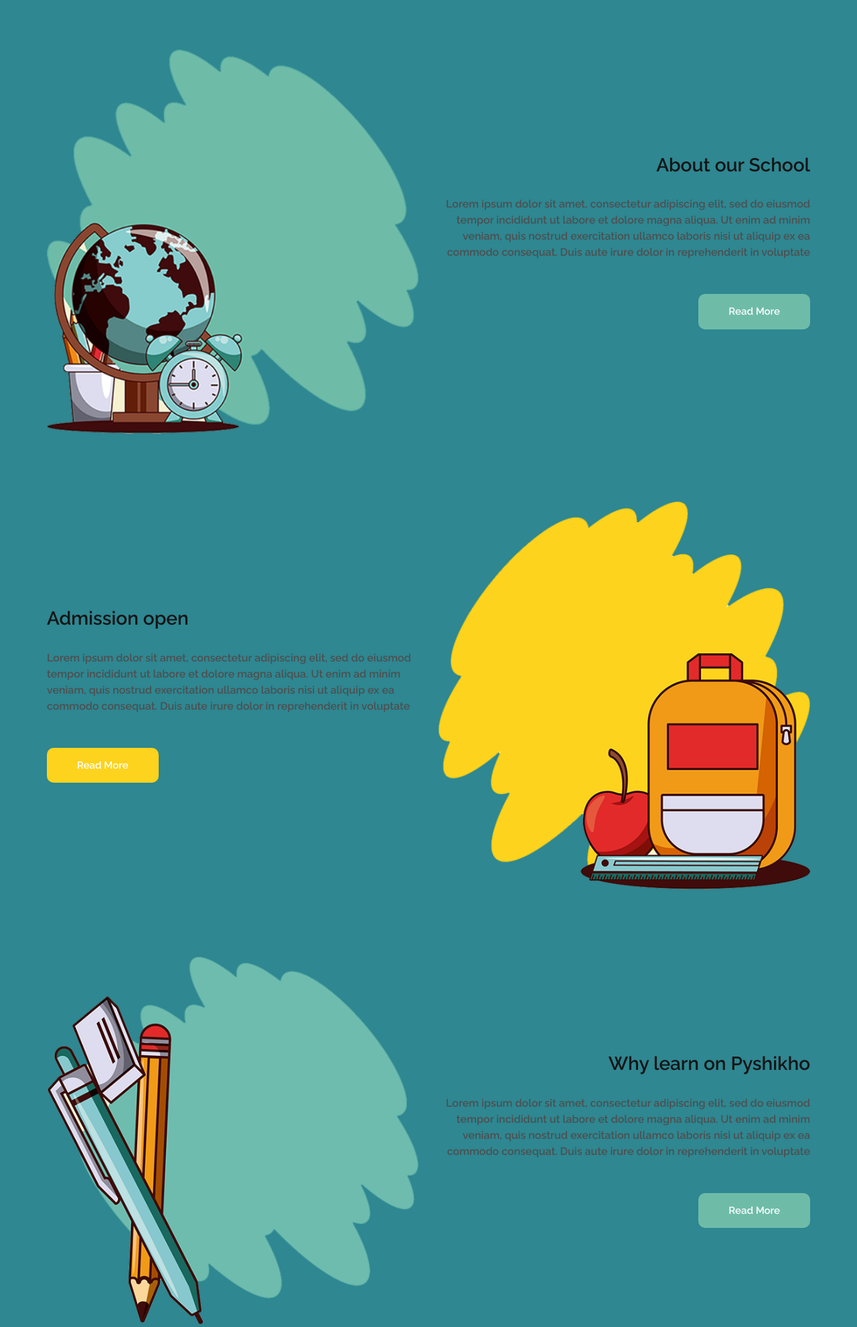
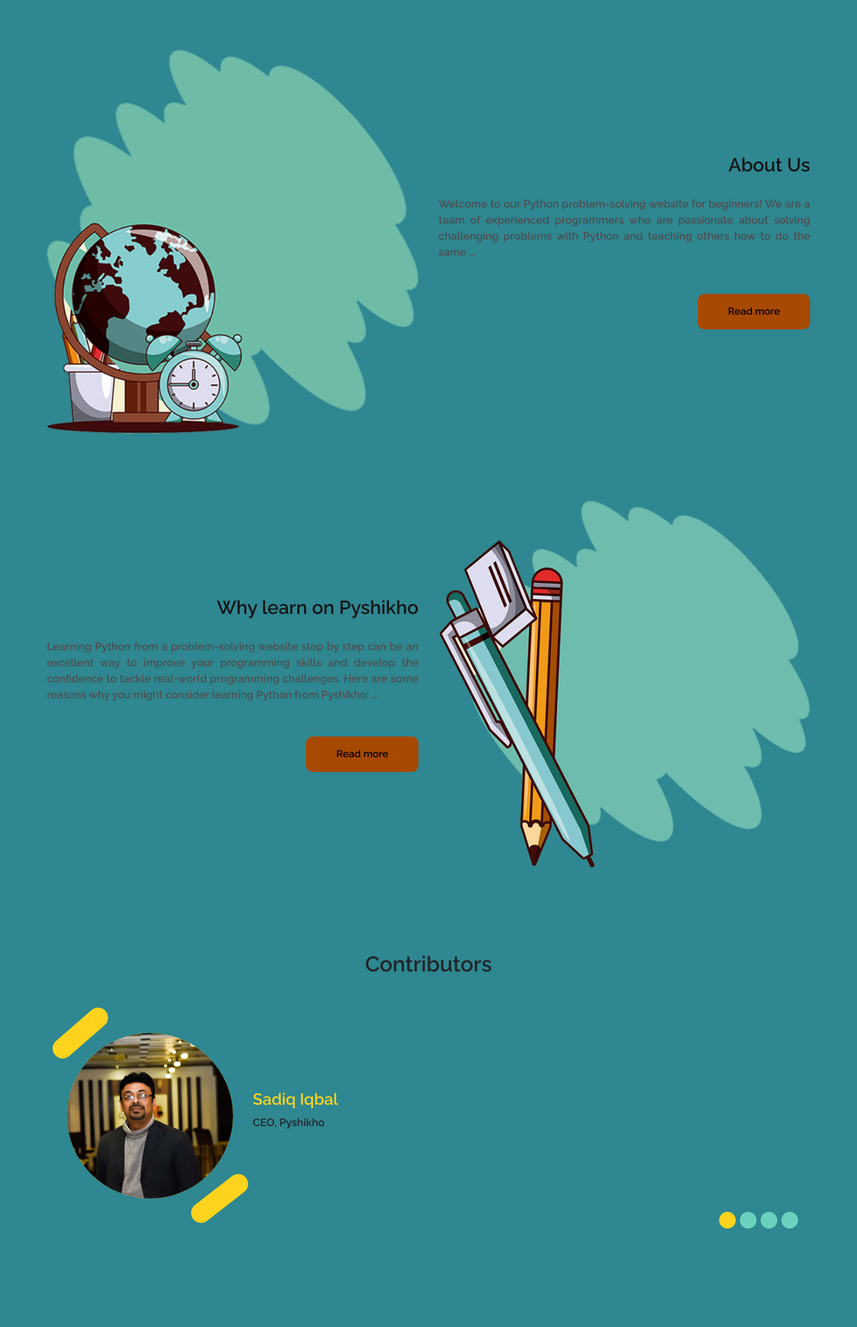
Before and after one commit to RatanAhmed/pyshikho, a Django app: template templates/questions/about.html in a window 1280 px wide. Shown: the part 692-2674 px from the top of the page at 67% size. Run offline with Django 3.2, Linux system fonts and the light colour scheme; the template is opened without the code that fills it, so the values that code supplies are empty; some libraries are stand-ins or nearby versions.

Commit message:
About Section Updated

```diff
--- a/static/css/style.css
+++ b/static/css/style.css
@@ -37,7 +37,20 @@ body.-webkit-scrollbar {
   transition: all 0.3s ease 0s;
 }
 
-.hero_section .call_to-btn {}
+.btn_read_more {
+  display: inline-block;
+  padding: 15px 45px;
+  border-radius: 10px;
+  font-size: 15px;
+  background-color: #a74900;
+  /* color: #ffffff; */
+  font-weight: 600;
+  transition: all 0.3s ease 0s;
+  /* border-color: #000; */
+  border:none;
+}
+
+/* .hero_section .call_to-btn {} */
 
 .call_to-btn img {
   width: 18px;
@@ -273,7 +286,7 @@ a:focus {
 
 
 .admission_section a {
-  background-color: #fdd31d;
+  background-color: #6ebca8;;
   color: #fefeff;
 }
 
@@ -328,6 +341,8 @@ a:focus {
 
 .client_section img {
   width: 100%;
+  border-radius: 50%;
+  background-color: #fdd31d;
 }
 
 .client_img-box::before,
--- a/templates/questions/about.html
+++ b/templates/questions/about.html
@@ -108,17 +108,22 @@
           <div class="col-md-6">
             <div class="about_detail-box">
               <h3>
-                About our School
+                About Us
               </h3>
-              <p>
-                Lorem ipsum dolor sit amet, consectetur adipiscing elit, sed do eiusmod tempor incididunt ut labore et
-                dolore magna aliqua. Ut enim ad minim veniam, quis nostrud exercitation ullamco laboris nisi ut aliquip
-                ex ea commodo consequat. Duis aute irure dolor in reprehenderit in voluptate
+              <p class="text-justify">
+                Welcome to our Python problem-solving website for beginners! We are a team of experienced programmers who are passionate about solving challenging problems with Python and teaching others how to do the same
+                  <span id="dots">...</span>
+                  <span id="more" style="display: none;"><br>Our mission is to help beginners improve their problem-solving skills by providing a range of Python challenges, puzzles, and exercises that are designed to be engaging, challenging, and fun. We understand that problem-solving can be intimidating, especially for those who are new to programming, and that's why we've designed our challenges to be accessible to everyone.
+                    At our Python problem-solving website for beginners, you'll find a range of challenges that cover a variety of topics, from basic syntax to more advanced topics like algorithms and data structures. We offer step-by-step tutorials and solutions for each challenge, so you can learn at your own pace and see how the experts approach the problem.
+                    Our goal is to help you build your problem-solving skills and develop the confidence to tackle even the most challenging programming problems. We believe that with the right resources and support, anyone can become a skilled problem solver and build amazing things with Python.
+                    Thank you for choosing our Python problem-solving website for beginners. We are excited to help you improve your skills and become a confident problem solver!
+                  </span>
               </p>
               <div class="">
-                <a href="" class="call_to-btn btn_white-border">
+                <button onclick="myFunction()" id="myBtn" class="btn_read_more">Read more</button>
+                <!-- <a href="#" onclick="myFunction()" id="myBtn" class="call_to-btn btn_white-border">
                   Read More
-                </a>
+                </a> -->
               </div>
             </div>
           </div>
@@ -129,113 +134,58 @@
 
     <!-- end about section -->
 
-    <!-- admission section -->
-    <section class="admission_section">
+
+    <!-- why section -->
+    <section class="why_section">
       <div class="container">
         <div class="row">
           <div class="col-md-6">
-            <div class="admission_detail-box">
+            <div class="why_detail-box">
               <h3>
-                Admission open
+                Why learn on Pyshikho
               </h3>
-              <p>
-                Lorem ipsum dolor sit amet, consectetur adipiscing elit, sed do eiusmod tempor incididunt ut labore et
-                dolore magna aliqua. Ut enim ad minim veniam, quis nostrud exercitation ullamco laboris nisi ut aliquip
-                ex ea commodo consequat. Duis aute irure dolor in reprehenderit in voluptate
+              <p class="text-justify">
+                Learning Python from a problem-solving website step by step can be an excellent way to improve your programming skills and develop the confidence to tackle real-world programming challenges. Here are some reasons why you might consider learning Python from Pyshikho:
+                <span id="dots1">...</span>
+                  <span id="more1" style="display: none;"><br><br>Real-world problems: Pyshikho website focuses on solving real-world programming challenges. This means that you will learn how to solve problems that are similar to the ones you may encounter in the workplace or in personal projects. <br><br>
+
+                    Step-by-step approach: We offer a step-by-step approach to problem-solving, which means that you can follow along with the solutions at your own pace. This approach is ideal for beginners who are just starting to learn Python and want to build their problem-solving skills gradually. <br><br>
+
+                    Variety of challenges: Pyshikho offers a variety of challenges that cover different topics and difficulty levels. This means that you can choose the challenges that best suit your interests and skill level. <br><br>
+
+                    Hands-on learning: Pyshikho offers a hands-on approach to learning Python. You will have the opportunity to practice your problem-solving skills and gain practical experience with Python as you work through the challenges. <br><br>
+
+                    Expert guidance Pyshikho is designed by experienced Python programmers who are passionate about teaching others how to solve programming problems. You will have access to expert guidance and support as you learn and practice Python. <br><br>
+
+                    Overall Pyshikho offers a comprehensive and engaging way to learn Python step by step. Whether you're a beginner or an experienced programmer, you can benefit from the practical, hands-on approach to problem-solving that our website offers.
+
+                  </span>
               </p>
               <div class="">
-                <a href="" class="call_to-btn btn_white-border">
+                <button onclick="myFunction1()" id="myBtn1" class="btn_read_more">Read more</button>
+                <!-- <a href="#" onclick="myFunction()" id="myBtn" class="call_to-btn btn_white-border">
                   Read More
-                </a>
+                </a> -->
               </div>
             </div>
           </div>
           <div class="col-md-6">
-            <div class="admission_img-container">
-              <img src="{% static 'images/admission.png'%}" alt="">
+            <div class="why_img-container">
+              <img src="{% static 'images/why.png'%}" alt="">
             </div>
           </div>
         </div>
       </div>
     </section>
 
-
-
-    <!-- end admission section -->
-
-    <!-- why section -->
-    <section class="why_section">
-      <div class="container">
-        <div class="row">
-          <div class="col-md-6">
-            <div class="why_img-container">
-              <img src="{% static 'images/why.png'%}" alt="">
-            </div>
-          </div>
-          <div class="col-md-6">
-            <div class="why_detail-box">
-              <h3>
-                Why learn on Pyshikho
-              </h3>
-              <p>
-                Lorem ipsum dolor sit amet, consectetur adipiscing elit, sed do eiusmod tempor incididunt ut labore et
-                dolore magna aliqua. Ut enim ad minim veniam, quis nostrud exercitation ullamco laboris nisi ut aliquip
-                ex ea commodo consequat. Duis aute irure dolor in reprehenderit in voluptate
-              </p>
-              <div class="">
-                <a href="" class="call_to-btn btn_white-border">
-                  Read More
-                </a>
-              </div>
-            </div>
-          </div>
-        </div>
-      </div>
-    </section>
-
-
     <!-- end why section -->
-
-    <!-- determine section -->
-    <section class="determine_section">
-      <div class="container">
-        <div class="row">
-          <div class="col-md-6">
-            <div class="determine_detail-box">
-              <h3>
-                Datermine the right for you
-              </h3>
-              <p>
-                Lorem ipsum dolor sit amet, consectetur adipiscing elit, sed do eiusmod tempor incididunt ut labore et
-                dolore magna aliqua. Ut enim ad minim veniam, quis nostrud exercitation ullamco laboris nisi ut aliquip
-                ex ea commodo consequat. Duis aute irure dolor in reprehenderit in voluptate
-              </p>
-              <div class="">
-                <a href="" class="call_to-btn btn_white-border">
-                  Read More
-                </a>
-              </div>
-            </div>
-          </div>
-          <div class="col-md-6">
-            <div class="determine_img-container">
-              <img src="{% static 'images/determine.png'%}" alt="">
-            </div>
-          </div>
-        </div>
-      </div>
-    </section>
-
-
-    <!-- end determine section -->
-
   </div>
 
 
   <!-- client section -->
   <section class="client_section layout_padding">
     <h2 class="">
-      Testimonial
+      Contributors
     </h2>
     <div class="container">
       <div id="carouselExampleIndicators" class="carousel slide" data-ride="carousel">
@@ -243,26 +193,23 @@
           <li data-target="#carouselExampleIndicators" data-slide-to="0" class="active"></li>
           <li data-target="#carouselExampleIndicators" data-slide-to="1"></li>
           <li data-target="#carouselExampleIndicators" data-slide-to="2"></li>
+          <li data-target="#carouselExampleIndicators" data-slide-to="3"></li>
         </ol>
         <div class="carousel-inner">
           <div class="carousel-item active">
             <div class="row">
               <div class="col-md-3">
                 <div class="client_img-box">
-                  <img src="{% static 'images/client.png'%}" alt="">
+                  <img src="{% static 'images/sadiqsir.jpg'%}" alt="">
                 </div>
               </div>
               <div class="col-md-9">
                 <div class="client_detail-box">
                   <h5>
-                    Alex Du
+                    Sadiq Iqbal
                   </h5>
                   <p>
-                    Lorem ipsum dolor sit amet, consectetur adipiscing elit, sed do eiusmod tempor incididunt ut labore
-                    et
-                    dolore magna aliqua. Ut enim ad minim veniam, quis nostrud exercitation ullamco laboris nisi ut
-                    aliquip ex
-                    ea commodo consequat. Duis aute irure dolor in reprehenderit in voluptate
+                    CEO, Pyshikho
                   </p>
                 </div>
               </div>
@@ -272,20 +219,16 @@
             <div class="row">
               <div class="col-md-3">
                 <div class="client_img-box">
-                  <img src="{% static 'images/client.png'%}" alt="">
+                  <img src="{% static 'images/shaykat.jpg'%}" alt="">
                 </div>
               </div>
               <div class="col-md-9">
                 <div class="client_detail-box">
                   <h5>
-                    Alex Du
+                    Shaykat Al Redowan
                   </h5>
                   <p>
-                    Lorem ipsum dolor sit amet, consectetur adipiscing elit, sed do eiusmod tempor incididunt ut labore
-                    et
-                    dolore magna aliqua. Ut enim ad minim veniam, quis nostrud exercitation ullamco laboris nisi ut
-                    aliquip ex
-                    ea commodo consequat. Duis aute irure dolor in reprehenderit in voluptate
+                    Project Manager, Pyshikho
                   </p>
                 </div>
               </div>
@@ -295,20 +238,35 @@
             <div class="row">
               <div class="col-md-3">
                 <div class="client_img-box">
-                  <img src="{% static 'images/client.png'%}" alt="">
+                  <img src="{% static 'images/ratan.jpg'%}" alt="">
                 </div>
               </div>
               <div class="col-md-9">
                 <div class="client_detail-box">
                   <h5>
-                    Alex Du
+                    Md. Ratan Hawlader
                   </h5>
                   <p>
-                    Lorem ipsum dolor sit amet, consectetur adipiscing elit, sed do eiusmod tempor incididunt ut labore
-                    et
-                    dolore magna aliqua. Ut enim ad minim veniam, quis nostrud exercitation ullamco laboris nisi ut
-                    aliquip ex
-                    ea commodo consequat. Duis aute irure dolor in reprehenderit in voluptate
+                    Devloper, Pyshikho
+                  </p>
+                </div>
+              </div>
+            </div>
+          </div>
+          <div class="carousel-item">
+            <div class="row">
+              <div class="col-md-3">
+                <div class="client_img-box">
+                  <img src="{% static 'images/shad.jpg'%}" alt="">
+                </div>
+              </div>
+              <div class="col-md-9">
+                <div class="client_detail-box">
+                  <h5>
+                    Md. Shad Chowdhury
+                  </h5>
+                  <p>
+                    Devloper, Pyshikho
                   </p>
                 </div>
               </div>
@@ -470,6 +428,46 @@
 
   <script type="text/javascript" src="{% static 'js/jquery-3.4.1.min.js'%}"></script>
   <script type="text/javascript" src="{% static 'js/bootstrap.js'%}"></script>
+  <script>
+    function myFunction() {
+      var dots = document.getElementById("dots");
+      var moreText = document.getElementById("more");
+      var btnText = document.getElementById("myBtn");
+
+      if (dots.style.display === "none") {
+        dots.style.display = "inline";
+        btnText.innerHTML = "Read more";
+        moreText.style.display = "none";
+        btnText.style.border = "none !important";
+        console.log(btnText.style.border)
+      } else {
+        dots.style.display = "none";
+        btnText.innerHTML = "Read less";
+        moreText.style.display = "inline";
+        btnText.setAttribute(bor) = "none !important";
+        console.log(btnText.style.border)
+      }
+
+    }
+
+      function myFunction1() {
+      var dots1 = document.getElementById("dots1");
+      var moreText1 = document.getElementById("more1");
+      var btnText1 = document.getElementById("myBtn1");
+
+      if (dots1.style.display === "none") {
+        dots1.style.display = "inline";
+        btnText1.innerHTML = "Read more";
+        moreText1.style.display = "none";
+
+      } else {
+        dots1.style.display = "none";
+        btnText1.innerHTML = "Read less";
+        moreText1.style.display = "inline";
+      }
+
+    }
+  </script>
 
 
 </body>
--- a/templates/questions/base.html
+++ b/templates/questions/base.html
@@ -82,7 +82,7 @@
         </div>
         <div class="hero_img-container">
           <div>
-            <img src="{% static 'images/hero.png'%}" alt="" class="img-fluid">
+            <img src="{% static 'images/python2.png'%}" alt="" class="img-fluid">
           </div>
         </div>
       </div>
```
Also changed, not shown: static/images/python1.png (added), static/images/python2.PNG (added), static/images/ratan.jpg (added), static/images/sadiqsir.jpg (added), static/images/shad.jpg (added), static/images/shaykat.jpg (added).
